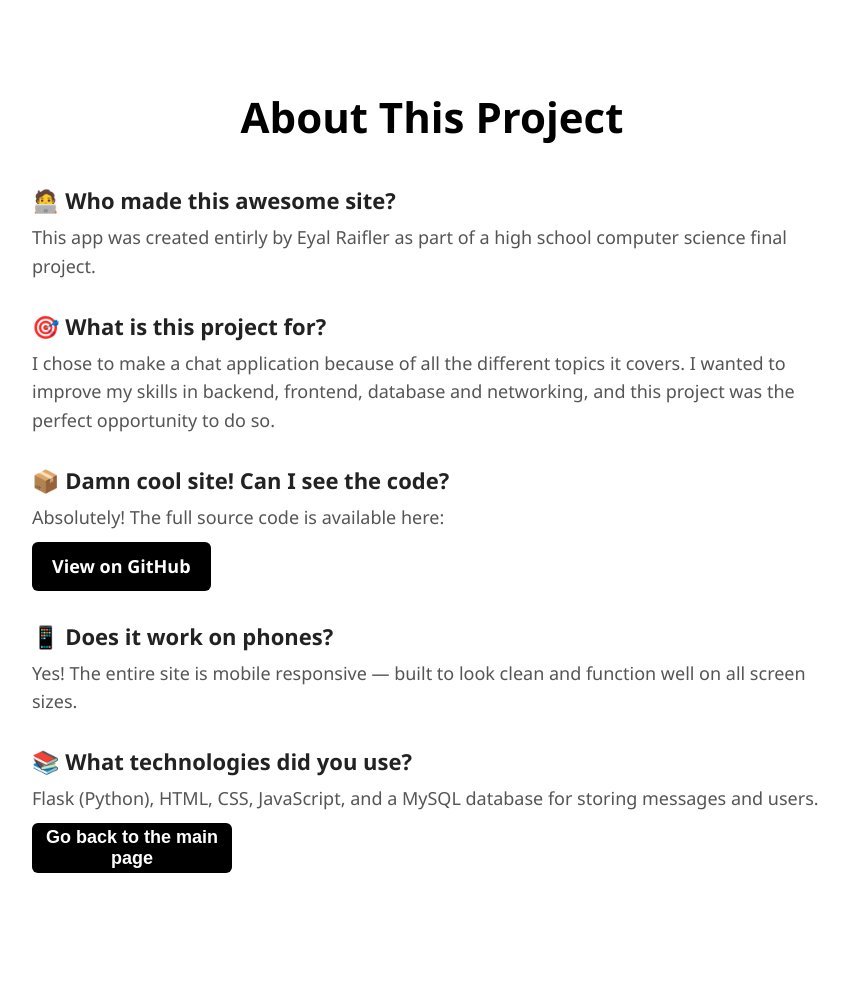
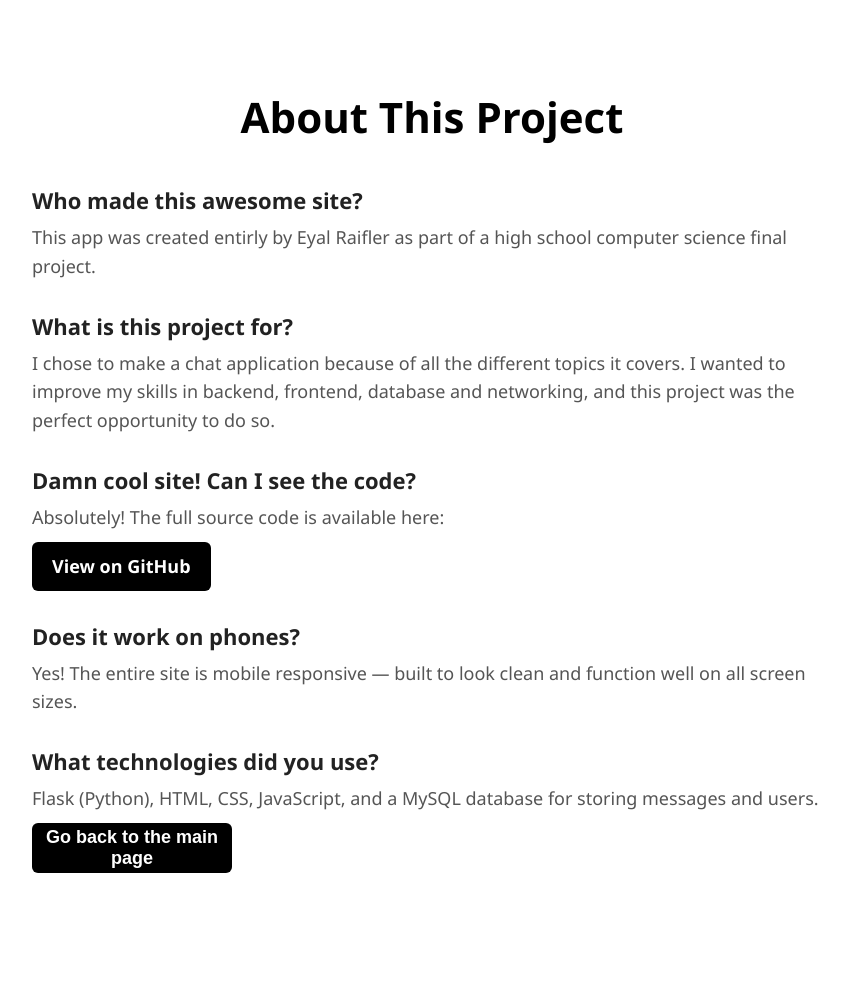
Before and after one commit to Eyal261/SimplyYap, a Flask app: page /about in a window 1280 px wide. Shown: the whole page, without its empty margins (208-1057 px from the left). Run offline with Flask 3, Linux system fonts and the light colour scheme.

Commit message:
connect simplyyap1@gmail.com, so now when client sends a message from contact me, the message is being sent to this email. also change the about page a little and removed emojis

```diff
--- a/server/app.py
+++ b/server/app.py
@@ -8,6 +8,7 @@ from chat import save_message, get_messages_for_group
 import os
 from werkzeug.utils import secure_filename
 import time
+from mailer import send_contact_mail
 
 
 app = Flask(__name__)
@@ -168,9 +169,12 @@ def contact():
         name = request.form["name"]
         email = request.form["email"]
         message = request.form["message"]
-        print(f"Name: {name}, Email: {email}, Message: {message}")
+        send_contact_mail(name, email, message)
+
         return render_template('contact.html', submitted=True)
     return render_template('contact.html', submitted=False)
+
+
 
 @app.route('/groups', methods=['GET'])
 def my_groups():
@@ -272,6 +276,10 @@ def return_all_group_members():
     return jsonify({"Group_members: ": get_group_members(group_id)})
 
 
+
+
+
+
 if __name__ == '__main__':
     threading.Timer(1.5, open_browser).start()
     socketio.run(app, host='0.0.0.0', port=5000, debug=True)
--- a/server/templates/about.html
+++ b/server/templates/about.html
@@ -80,17 +80,17 @@
     <div class="about-title">About This Project</div>
 
     <div class="qa-block">
-        <div class="question">🧑‍💻 Who made this awesome site?</div>
+        <div class="question">Who made this awesome site?</div>
         <div class="answer">This app was created entirly by Eyal Raifler as part of a high school computer science final project.</div>
     </div>
 
     <div class="qa-block">
-        <div class="question">🎯 What is this project for?</div>
+        <div class="question">What is this project for?</div>
         <div class="answer">I chose to make a chat application because of all the different topics it covers. I wanted to improve my skills in backend, frontend, database and networking, and this project was the perfect opportunity to do so.</div>
     </div>
 
     <div class="qa-block">
-        <div class="question">📦 Damn cool site! Can I see the code?</div>
+        <div class="question">Damn cool site! Can I see the code?</div>
         <div class="answer">
             Absolutely! The full source code is available here:
             <br>
@@ -99,12 +99,12 @@
     </div>
 
     <div class="qa-block">
-        <div class="question">📱 Does it work on phones?</div>
+        <div class="question">Does it work on phones?</div>
         <div class="answer">Yes! The entire site is mobile responsive — built to look clean and function well on all screen sizes.</div>
     </div>
 
     <div class="qa-block">
-        <div class="question">📚 What technologies did you use?</div>
+        <div class="question">What technologies did you use?</div>
         <div class="answer">Flask (Python), HTML, CSS, JavaScript, and a MySQL database for storing messages and users.</div>
         <button class="go-back-button"onclick="window.location.href='/'">Go back to the main page</button>
     </div>
```
Also changed, not shown: server/mailer.py (added, +18 -0 lines), server/templates/chat.html (+13 -0 lines).
